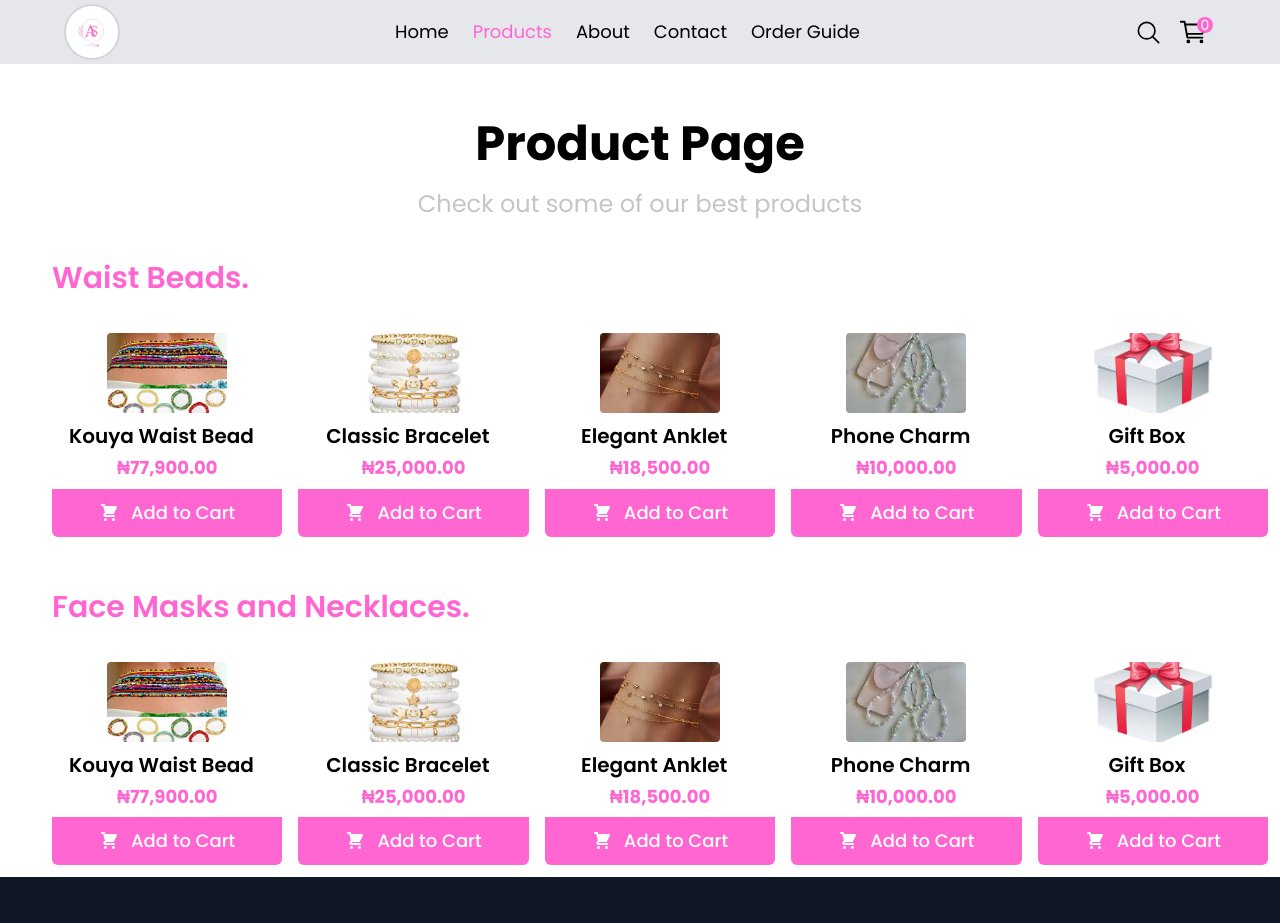
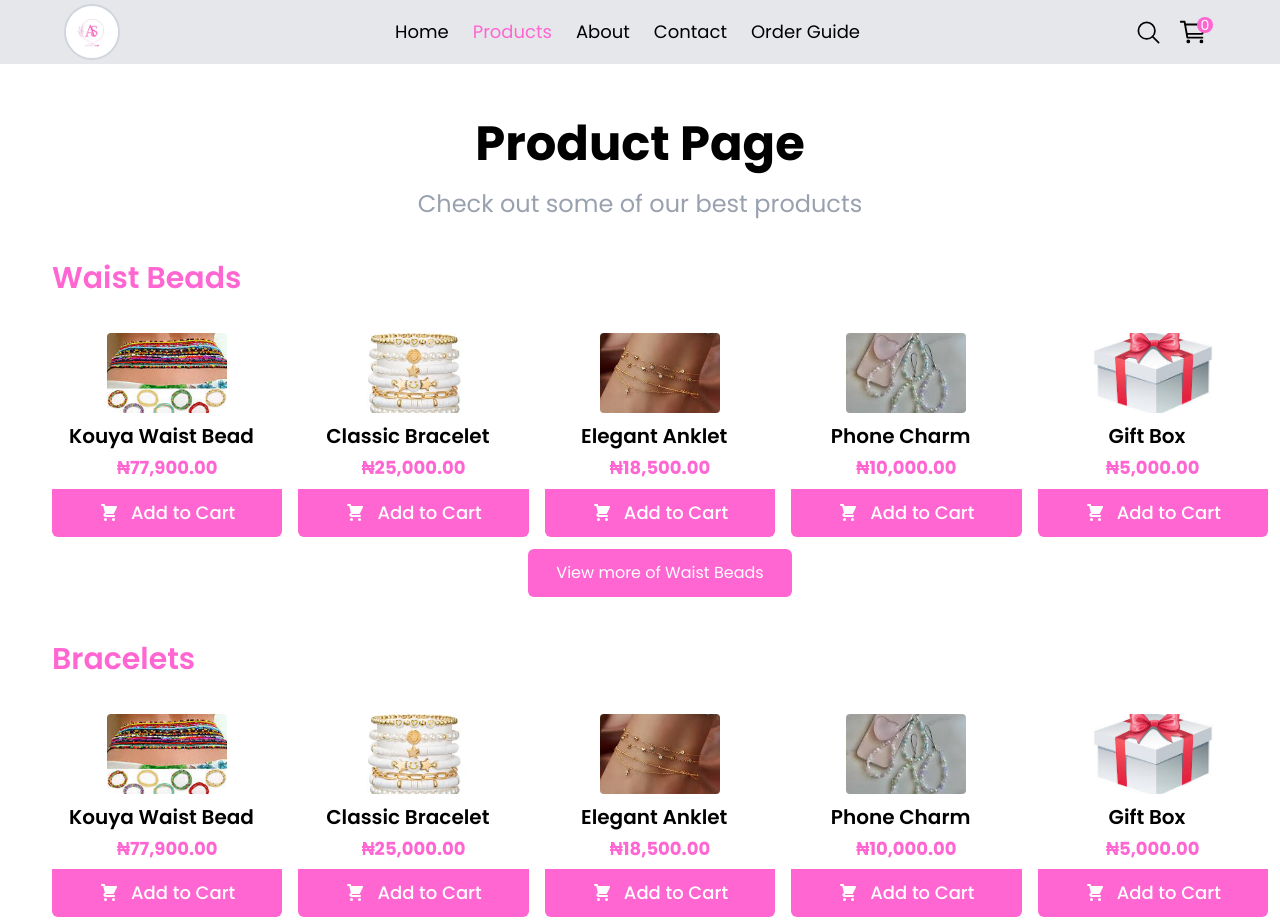
Before and after one commit to soala144/adora-sparkle, a Next.js app: page /products in a window 1280 px wide. Shown: the top 923 px of the page. Built offline with nearby package versions, Linux system fonts and the light colour scheme.

Commit message:
product page update

```diff
--- a/src/components/ProductPg.tsx
+++ b/src/components/ProductPg.tsx
@@ -1,6 +1,6 @@
 "use client";
 import Image from "next/image";
-import React, { useRef, useState } from "react";
+import React, { useEffect, useRef, useState } from "react";
 import { HiShoppingCart } from "react-icons/hi";
 
 // icons
@@ -65,9 +65,15 @@ const ProductPg = () => {
       },
     ];
   const [shouldNavigate, setShouldNavigate] = useState<boolean>(false);
+  const [index, setIndex] = useState<number | null>(null);
   const [shouldNavigateBead, setShouldNavigateBead] = useState<boolean>(false);
-  const swiperRef = useRef<any>(null);
-  const swiperRefTwo = useRef<any>(null);
+  const swiperRef0 = useRef<any>(null);
+  const swiperRef1 = useRef<any>(null);
+  const swiperRef2 = useRef<any>(null);
+  const swiperRef3 = useRef<any>(null);
+  const swiperRef4 = useRef<any>(null);
+  const swiperRef5 = useRef<any>(null);
+  const swiperRef6 = useRef<any>(null);
   // const swiper = useSwiper();
 
   const categories: string[] = [
@@ -80,22 +86,50 @@ const ProductPg = () => {
     "gift box",
   ];
 
+  const handleMouseEvent = (action: string, i: number) => {
+    if (action.toLowerCase() === "enter") {
+      setIndex(i);
+      return;
+    }
+    setIndex(i);
+    return;
+  };
+
   return (
     <div className="pt-20 mx-auto">
       <h1 className="text-3xl lg:text-5xl text-center font-bold mt-10">
         Product Page
       </h1>
-      <h2 className="mb-9 lg:mb- text-center mt-5 text-md lg:text-2xl text-[#c5c5c5]">
+      <h2 className="mb-9 lg:mb- text-center mt-5 text-md lg:text-2xl text-gray-400">
         Check out some of our best products
       </h2>
+      {/* swipers for desktop apps. */}
+      <div className="ml-auto w-[95%] mr-3 relative max-[640px]:hidden">
+        <div className="">
+          {categories.map((item, i) => {
+            const swiperRef =
+              i === 0
+                ? swiperRef0
+                : i === 1
+                ? swiperRef1
+                : i === 2
+                ? swiperRef2
+                : i === 3
+                ? swiperRef3
+                : i === 4
+                ? swiperRef4
+                : i === 5
+                ? swiperRef5
+                : swiperRef6;
+            return (
               <div
-        className="ml-auto w-[95%] mr-3 relative max-[640px]:hidden"
-        onMouseEnter={() => setShouldNavigateBead(true)}
-        onMouseLeave={() => setShouldNavigateBead(false)}
+                key={i}
+                className="mb-10"
+                onMouseEnter={() => handleMouseEvent("enter", i)}
+                onMouseLeave={() => handleMouseEvent("leave", i)}
               >
-        <div className="">
-          <h2 className="font-semibold text-[#ff66d1] text-[30px] mb-5">
-            Waist Beads.
+                <h2 className="font-semibold capitalize text-[#ff66d1] text-[30px] mb-5">
+                  {item}
                 </h2>
                 <Swiper
                   modules={[FreeMode]}
@@ -137,96 +171,36 @@ const ProductPg = () => {
                     </SwiperSlide>
                   ))}
                   <button
-              className={`border absolute top-1/2 right-3 z-50 bg-white size-10 rounded-full cursor-pointer text-[#ff66d1] hover:text-white flex items-center justify-center hover:bg-[#ff66d1] transform -translate-y-0.5 ${
-                shouldNavigateBead ? "" : "hidden"
+                    className={`shadow-lg absolute top-1/2 right-3 z-50 bg-white size-10 rounded-full cursor-pointer text-[#ff66d1] hover:text-white flex items-center justify-center hover:bg-[#ff66d1] transform -translate-y-0.5 ${
+                      i === index ? "" : "hidden"
                     }`}
                     onClick={() => swiperRef.current?.slideNext()}
                   >
                     <FaArrowRight />
                   </button>
                   <button
-              className={`border absolute top-1/2 overflow-hidden left-3 cursor-pointer text-[#ff66d1] hover:text-white z-50 bg-white size-10 rounded-full flex items-center justify-center hover:bg-[#ff66d1] transform -translate-y-0.5 ${
-                shouldNavigateBead ? "" : "hidden"
+                    className={`shadow-lg absolute top-1/2 overflow-hidden left-3 cursor-pointer text-[#ff66d1] hover:text-white z-50 bg-white size-10 rounded-full flex items-center justify-center hover:bg-[#ff66d1] transform -translate-y-0.5 ${
+                      i === index ? "" : "hidden"
                     }`}
                     onClick={() => swiperRef.current?.slidePrev()}
                   >
                     <FaArrowLeft />
                   </button>
                 </Swiper>
+                <button className="bg-[#ff66d1] rounded-md py-3 px-7 text-white hover:bg-pink-300 duration-500 transition-all cursor-pointer mx-auto block">
+                  View more of <span className="capitalize">{item}</span>
+                </button>
+              </div>
+            );
+          })}
         </div>
       </div>
-      <div
-        className="ml-auto w-[95%] mr-3 relative mt-9 max-[640px]:hidden"
-        onMouseEnter={() => setShouldNavigate(true)}
-        onMouseLeave={() => setShouldNavigate(false)}
-      >
-        <div className="">
-          <h2 className="font-semibold text-[#ff66d1] text-[30px] mb-5">
-            Face Masks and Necklaces.
-          </h2>
-          <Swiper
-            modules={[FreeMode]}
-            spaceBetween={16}
-            slidesPerView={2}
-            grabCursor={true}
-            freeMode={true}
-            breakpoints={{
-              640: { slidesPerView: 3 },
-              1024: { slidesPerView: 4 },
-              1100: { slidesPerView: 5 },
-            }}
-            ref={swiperRefTwo}
-            onSwiper={(swiper) => (swiperRefTwo.current = swiper)}
-          >
-            {products.map((product, i) => (
-              <SwiperSlide
-                className="bg-white max-[410px]:mt-3 rounded-lg my-3 cursor-pointer flex flex-col items-center hover:shadow-lg transition"
-                key={i}
-              >
-                <Image
-                  src={product.image}
-                  alt={product.name}
-                  className="w-30 h-20 block mx-auto object-cover rounded mb-2"
-                  width={130}
-                  height={80}
-                  priority
-                />
-                <h2 className="text-[20px] font-semibold w-[95%] text-center truncate mb-1 line-clamp-2">
-                  {product.name}
-                </h2>
-                <p className="text-[#ff66d1] font-bold text-center text-[18px] text-sm mb-2">
-                  {product.price}
-                </p>
-                <button className="bg-[#ff66d1] text-[18px] hover:bg-pink-700 duration-500 flex items-center justify-center gap-3 cursor-pointer text-white px-5 w-full py-3 rounded-b-md font-medium text-xs transition-all">
-                  <HiShoppingCart size={20} />
-                  <p>Add to Cart</p>
-                </button>
-              </SwiperSlide>
-            ))}
-            <button
-              className={`border absolute top-1/2 right-3 z-50 bg-white size-10 rounded-full cursor-pointer text-[#ff66d1] hover:text-white flex items-center justify-center hover:bg-[#ff66d1] transform -translate-y-0.5 ${
-                shouldNavigate ? "" : "hidden"
-              }`}
-              onClick={() => swiperRefTwo.current?.slideNext()}
-            >
-              <FaArrowRight />
-            </button>
-            <button
-              className={`border absolute top-1/2 overflow-hidden left-3 cursor-pointer text-[#ff66d1] hover:text-white z-50 bg-white size-10 rounded-full flex items-center justify-center hover:bg-[#ff66d1] transform -translate-y-0.5 ${
-                shouldNavigate ? "" : "hidden"
-              }`}
-              onClick={() => swiperRefTwo.current?.slidePrev()}
-            >
-              <FaArrowLeft />
-            </button>
-          </Swiper>
-        </div>
-      </div>
-
       <div className="w-[90%] mx-auto min-[640px]:hidden">
         {categories.map((item, i) => (
           <div key={i}>
-            <h2 className="my-6 text-pink-600 text-2xl text-center capitalize font-semibold">{item}</h2>
+            <h2 className="my-6 text-pink-600 text-2xl text-center capitalize font-semibold">
+              {item}
+            </h2>
             <div className="grid-cols-2 min-[500px]:grid-cols-3 gap-4 grid">
               {products.slice(0, 6).map((product, i) => (
                 <div
@@ -254,7 +228,9 @@ const ProductPg = () => {
                 </div>
               ))}
             </div>
-            <button className="w-fit bg-pink-600 mx-auto block my-3 text-white py-2 px-3 rounded-md">View more <span className="capitalize">{item}</span></button>
+            <button className="w-fit bg-pink-600 mx-auto block my-3 text-white py-2 px-3 rounded-md">
+              View more <span className="capitalize">{item}</span>
+            </button>
           </div>
         ))}
       </div>
```
Lines whose indentation alone changed are shown as unchanged.
